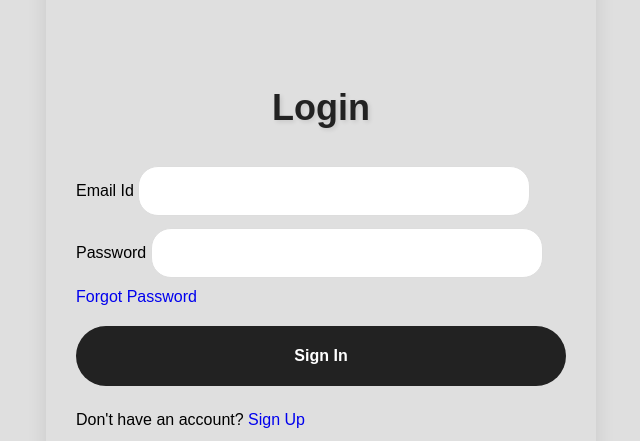
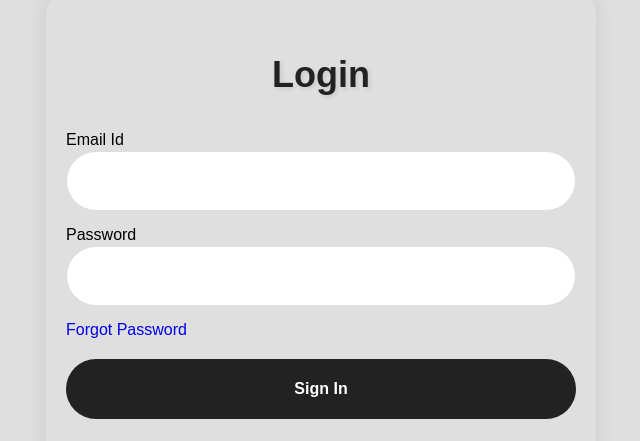
Before and after one commit to Zilean12/Capstone-Project, a plain HTML site: page index.html in a window 1280 px wide. Shown: the part 113-554 px from the top of the page, without its empty margins (319-959 px from the left). Drawn offline with Linux system fonts and the light colour scheme; no server answers.

Commit message:
Update login.css
Signed-off-by: Aryan Sharma <aryan.sharma21@st.niituniversity.in>

```diff
--- a/login.css
+++ b/login.css
@@ -21,17 +21,15 @@ body {
     display: flex;
     justify-content: center;
     flex-direction: column;
-    width: 550px; /* Increase the width */
-    height: 700px; /* Increase the height */
-    padding: 30px; /* Increase the padding */
+    width: 550px;
+    height: 580px;
+    padding: 20px;
 }
-
 /* Styling the header in the login box */
 .login-header {
     text-align: center;
     margin: 20px 0 35px 0;
 }
-
 
 /* Styling the header text in the login box */
 .login-header header {
@@ -42,17 +40,18 @@ body {
 }
 
 .custom-field input {
-    width: 80%; /* Decrease the width */
-    height: 50px; /* Decrease the height */
-    font-size: 16px; /* Adjust font size accordingly */
-    padding: 0 20px; /* Adjust padding accordingly */
-    margin-bottom: 10px; /* Adjust margin accordingly */
-    border-radius: 20px; /* Adjust border-radius accordingly */
+    width: 100%;
+    height: 60px;
+    font-size: 17px;
+    padding: 0 25px;
+    margin-bottom: 15px;
+    border-radius: 30px;
     border: 1px solid #ddd;
     transition: .3s;
-    padding-left: 25px;
+    padding-left: 45px;
     margin-top: 2px;
 }
+
 
 
 .input-submit button {
```
